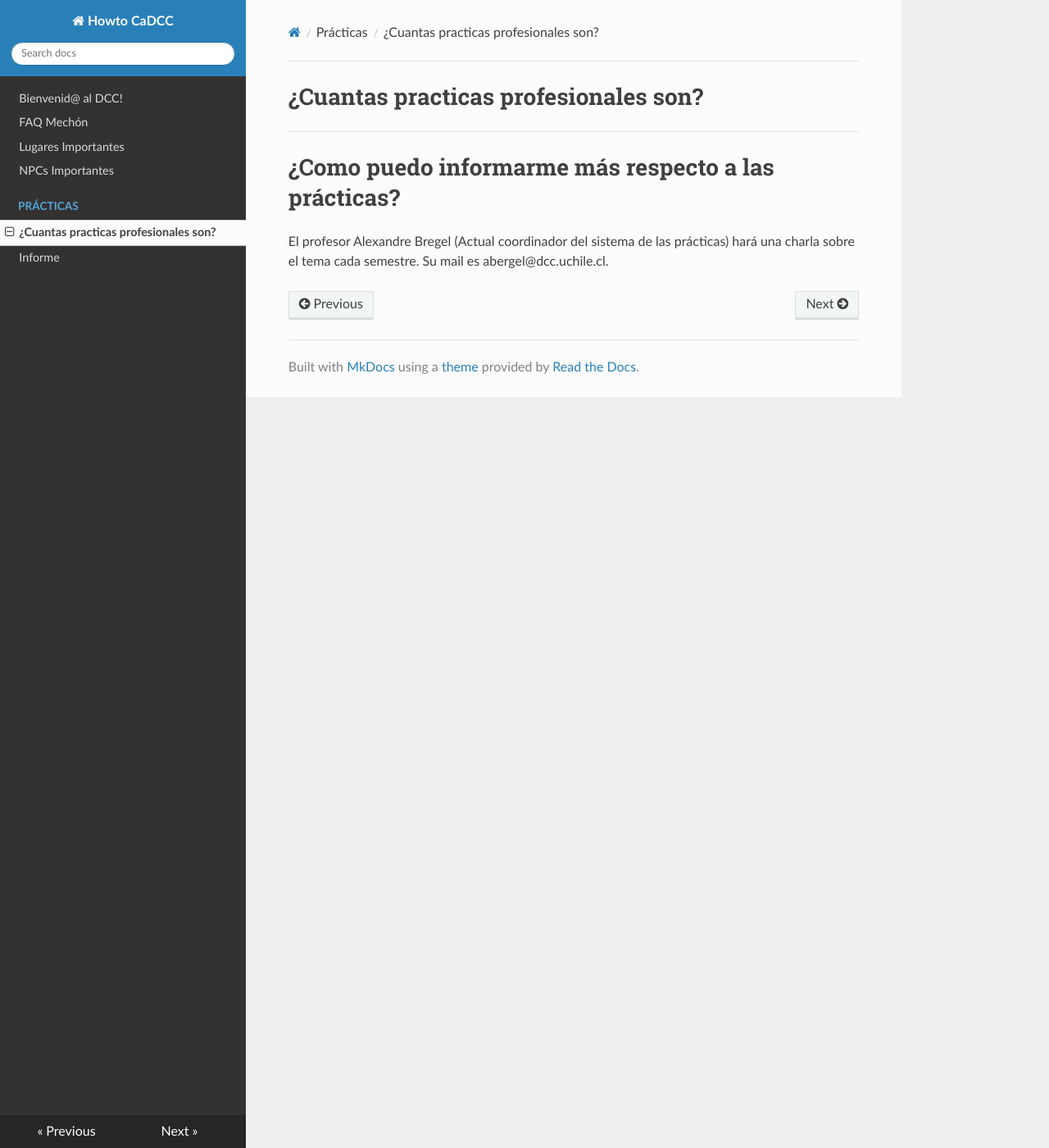
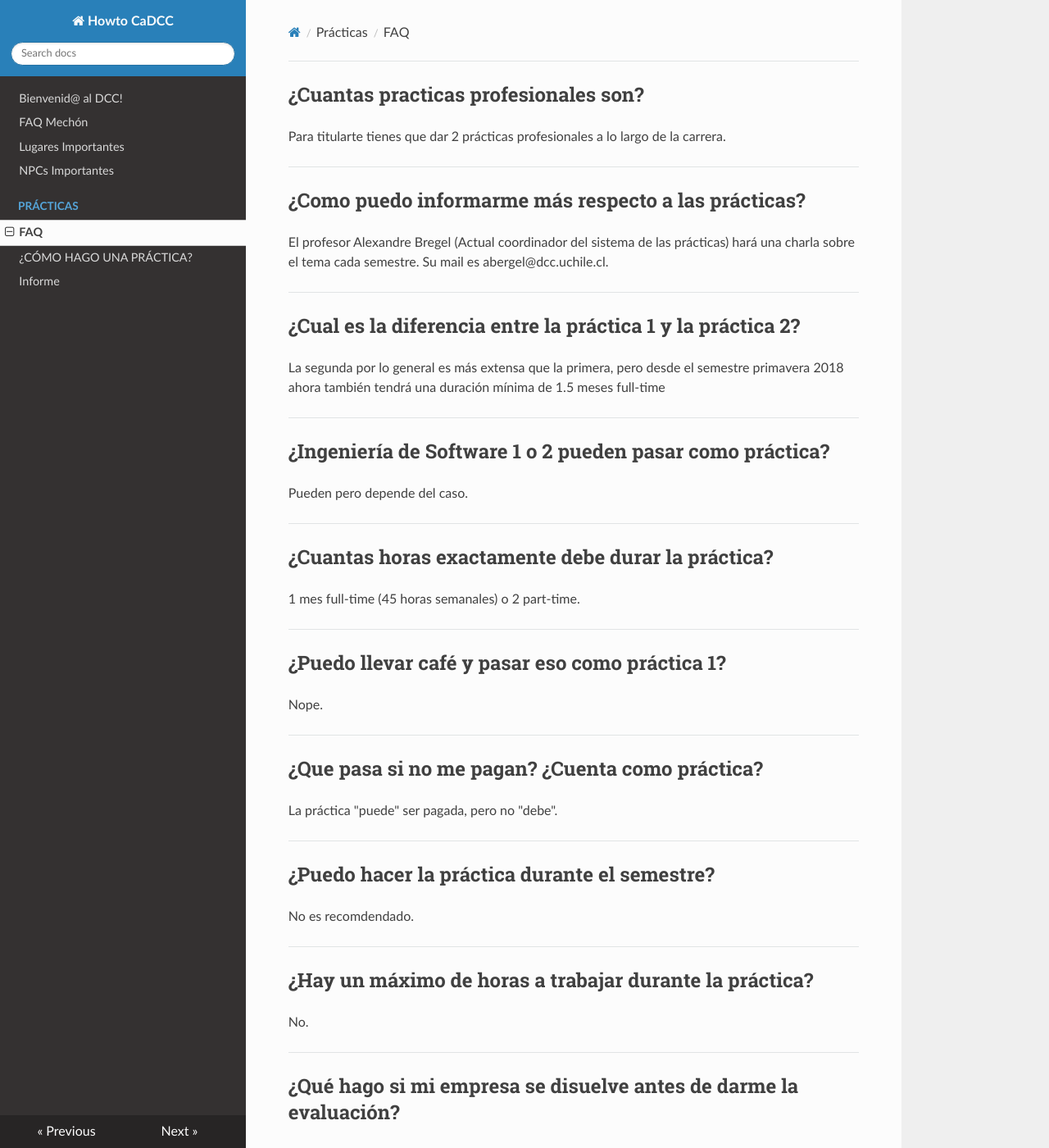
Before and after one commit to cadcc/howto, an MkDocs documentation site: the page built from docs/Prácticas/FAQ.md, in a window 1280 px wide and 1400 px high. Shown: the whole window at 82% size. Built offline with MkDocs 1.6.1, drawn with Linux system fonts in a browser that asks for light colours; nearby versions of some CDN libraries; some of the changed text lies outside the part shown.

Commit message:
Informacion del FAQ de prácticas traspasada

```diff
--- a/docs/Prácticas/FAQ.md
+++ b/docs/Prácticas/FAQ.md
@@ -1,9 +1,63 @@
-# ¿Cuantas practicas profesionales son?
+## ¿Cuantas practicas profesionales son?
 
-
+Para titularte tienes que dar 2 prácticas profesionales a lo largo de la carrera.
 
 ---
 
-# ¿Como puedo informarme más respecto a las prácticas?
+## ¿Como puedo informarme más respecto a las prácticas?
 
 El profesor Alexandre Bregel (Actual coordinador del sistema de las prácticas) hará una charla sobre el tema cada semestre. Su mail es abergel@dcc.uchile.cl.
+
+---
+
+## ¿Cual es la diferencia entre la práctica 1 y la práctica 2?
+
+La segunda por lo general es más extensa que la primera, pero desde el semestre primavera 2018 ahora también tendrá una duración mínima de 1.5 meses full-time
+
+---
+
+## ¿Ingeniería de Software 1 o 2 pueden pasar como práctica?
+
+Pueden pero depende del caso.
+
+---
+
+## ¿Cuantas horas exactamente debe durar la práctica?
+
+1 mes full-time (45 horas semanales) o 2 part-time.
+
+---
+
+## ¿Puedo llevar café y pasar eso como práctica 1?
+
+Nope.
+
+---
+
+## ¿Que pasa si no me pagan? ¿Cuenta como práctica?
+
+La práctica "puede" ser pagada, pero no "debe".
+
+---
+
+## ¿Puedo hacer la práctica durante el semestre?
+
+No es recomdendado.
+
+---
+
+## ¿Hay un máximo de horas a trabajar durante la práctica?
+
+No.
+
+---
+
+## ¿Qué hago si mi empresa se disuelve antes de darme la evaluación?
+
+“Así es la vida” – Alex Bergel (Contacta a tu supervisor y ve si te puede evaluar igual).
+
+---
+
+## ¿Se puede hacer la práctica en el extranjero?
+
+Sip, si haces tu informe en francés puede que lo corrija Bergel :O
```
Also changed, not shown: docs/Prácticas/How do I Practica.md (added, +133 -0 lines), docs/Prácticas/Informe.md (+31 -1 lines).
